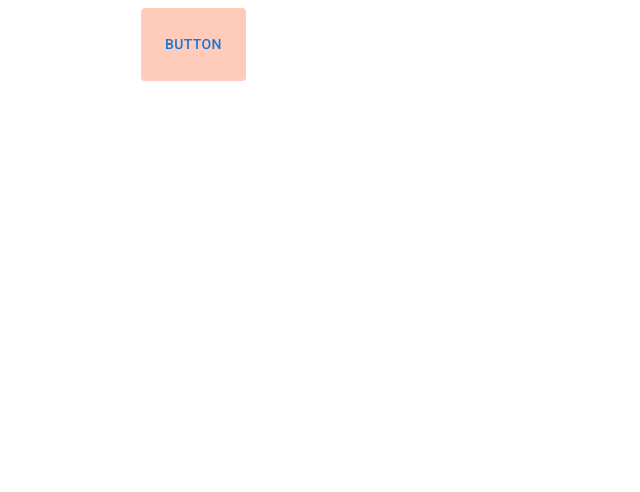
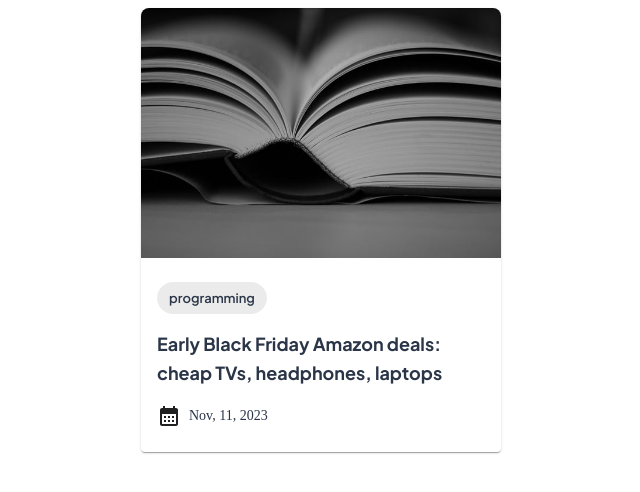
Before and after one commit to BijianWu/blog, a React (Create React App) app: page / in a window 1280 px wide. Shown: the top 492 px of the page, without its empty margins (73-713 px from the left). Built offline with nearby package versions, Linux system fonts and the light colour scheme.

Commit message:
chore: single blog post finished

```diff
--- a/public/index.html
+++ b/public/index.html
@@ -6,6 +6,9 @@
     <meta name="viewport" content="width=device-width, initial-scale=1.0">
     <meta name="description" content="Bijian Wu Portfolio"/>
     <title>React Material UI playground</title>
+    <link rel="preconnect" href="https://fonts.googleapis.com">
+    <link rel="preconnect" href="https://fonts.gstatic.com" crossorigin>
+    <link href="https://fonts.googleapis.com/css2?family=Plus+Jakarta+Sans:wght@200;300;400;500;600;700;800&display=swap" rel="stylesheet">
 
 </head>
 <body>
--- a/src/App.jsx
+++ b/src/App.jsx
@@ -1,16 +1,21 @@
-import { Button, Container } from "@mui/material";
+import { Button, Container, ThemeProvider } from "@mui/material";
 import React, { useState } from "react";
 import BlogDetails from "./blog/BlogDetails";
 import TestReusableButton from "./components/TestReusableButton";
+import BlogPost from "./blog/BlogPost";
+import { theme } from "./Theme";
 
 
 export default function App(){
 
     return <>
-        <Container maxWidth="md">
-            {/* <BlogDetails /> */}
-            <TestReusableButton sx={{p:3} } disableRipple> Button</TestReusableButton>
-        </Container>
+        <ThemeProvider theme={theme}>
+            <Container maxWidth="md">
+                {/* <BlogDetails /> */}
+                <BlogPost />
+            </Container>
+        </ThemeProvider>
+
 
         {/* <h1>hi there</h1> */}
          {/* <Nav/>     */}
--- /dev/null
+++ b/src/Theme.jsx
@@ -0,0 +1,12 @@
+import { createTheme } from '@mui/material/styles';
+
+export const theme = createTheme({
+  typography: {
+    fontFamily: ['Plus Jakarta Sans', 'sans-serif'].join(','),
+
+    // button: {
+    //   fontFamily: ['Plus Jakarta Sans', 'sans-serif'].join(','),
+
+    // },
+  }
+});
--- /dev/null
+++ b/src/blog/BlogPost.jsx
@@ -0,0 +1,51 @@
+import { Button, Card, CardActions, CardContent, CardMedia, Chip, Container, Paper, Stack, Typography } from "@mui/material";
+import React, { useState } from "react";
+import CalendarMonthIcon from '@mui/icons-material/CalendarMonth';
+export default function BlogPost(){
+
+    return <>
+        {/* <Paper elevation={1}>
+            <Chip label="primary"  />
+            <Typography variant="h5" fontWeight={"500"} marginBottom={2}>Early Black Friday Amazon deals: cheap TVs, headphones, laptops</Typography>
+
+            <Stack direction={"row"} justifyContent={"center"} alignItems={"center"} spacing={1} >
+                <CalendarMonthIcon/>
+                <Typography variant="body"  >Nov, 11, 2023</Typography>
+            </Stack>
+
+
+        </Paper> */}
+
+    <Card sx={{ maxWidth: 360, borderTopLeftRadius: "8px", borderTopRightRadius: "8px" }}>
+      <CardMedia
+        sx={{ height: 250 }}
+        image={require("../assets/images/book-open.jpg")}
+        title="open book"
+      />
+      <CardContent>
+        <Chip label="programming" sx={{ marginTop: 1, marginBottom: 2, fontSize: "13px", color: "rgb(42, 53, 71)", fontWeight:"600" }}  />
+        <Typography variant="h6" fontWeight={"bold"} fontSize={"1.125rem"} color={"rgb(42, 53, 71)"} marginBottom={2}>Early Black Friday Amazon deals: cheap TVs, headphones, laptops</Typography>
+        <Stack direction={"row"} justifyContent={"start"} alignItems={"center"} spacing={1} >
+            <CalendarMonthIcon/>
+            <Typography variant="body"  fontSize={"0.875rem"} color={"rgb(42, 53, 71)"} fontWeight={400}  >Nov, 11, 2023</Typography>
+        </Stack>
+      </CardContent>
+
+    </Card>
+
+        {/* <Container maxWidth="md"> */}
+            {/* <BlogDetails /> */}
+        {/* </Container> */}
+
+        {/* <h1>hi there</h1> */}
+         {/* <Nav/>     */}
+         {/* <Routes>
+            <Route path="/">
+
+            </Route>
+        </Routes>  */}
+         {/* <SelectElement />
+        <div>Hello world</div>
+        <Button variant="contained">Hello world</Button> */}
+    </>
+}
```
Also changed, not shown: src/index.js (+4 -4 lines), src/assets/images/book-open.jpg (added).
